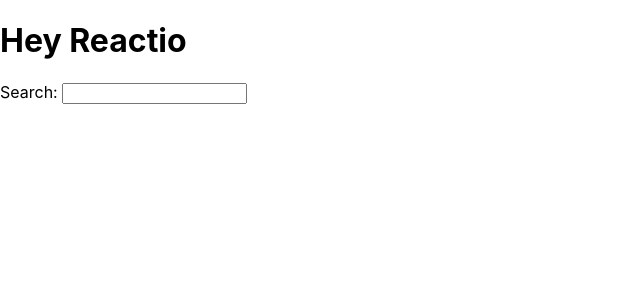
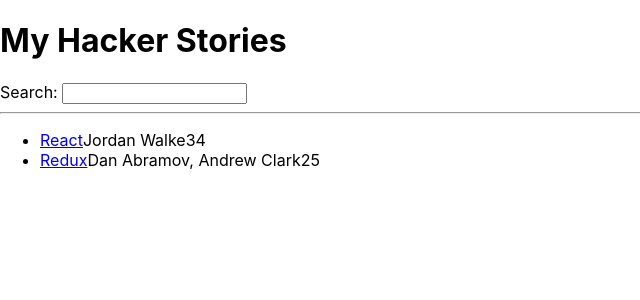
Before and after one commit to gekh/hacker-stories, a React (Create React App) app: page / in a window 1280 px wide. Shown: the top 300 px of the page, without its empty margins (0-640 px from the left). Built offline with nearby package versions, Linux system fonts and the light colour scheme.

Commit message:
Lists in React

```diff
--- a/src/App.js
+++ b/src/App.js
@@ -1,19 +1,45 @@
-const welcome = {
-  greting: 'Hey',
-  // title: 'React',
-};
-
-function getTitle(title) {
-  return title;
-}
+const list = [
+  {
+    title: 'React',
+    url: 'https://reactjs.org',
+    author: 'Jordan Walke',
+    num_comments: 3,
+    points: 4,
+    objectID: 0,
+  },
+  {
+    title: 'Redux',
+    url: 'https://redux.js.org/',
+    author: 'Dan Abramov, Andrew Clark',
+    num_comments: 2,
+    points: 5,
+    objectID: 1,
+  }
+];
 
 function App() {
   return (
     <div>
-      <h1>{welcome.greting} {getTitle('Reactio')}</h1>
+      <h1>My Hacker Stories</h1>
 
       <label htmlFor="search">Search: </label>
       <input id="search" type="text" />
+
+      <hr />
+
+      <ul>
+        {list.map(item =>
+          <li key={item.objectID}>
+            <span>
+              <a href={item.url}>{item.title}</a>
+            </span>
+            <span>{item.author}</span>
+            <span>{item.num_comments}</span>
+            <span>{item.points}</span>
+          </li>
+        )}
+
+      </ul>
     </div>
   );
 }
```
